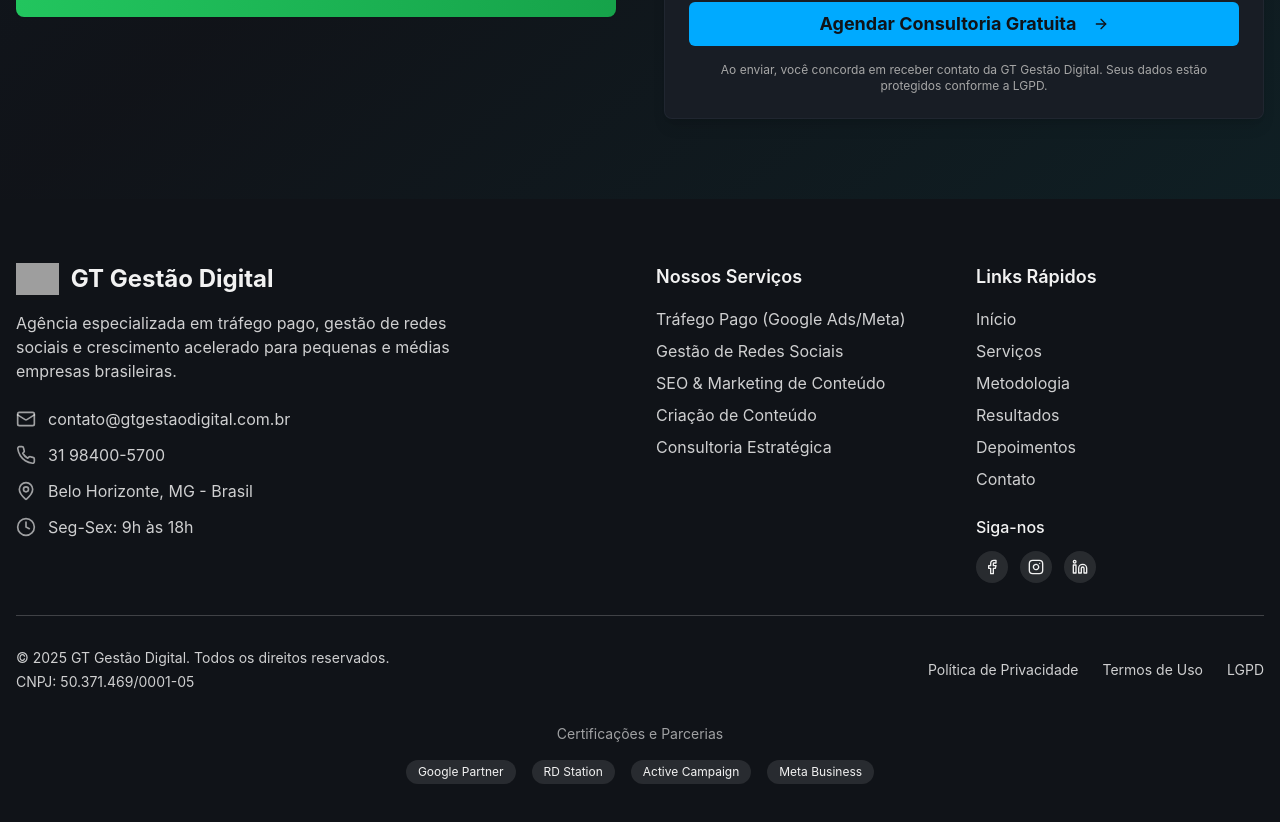
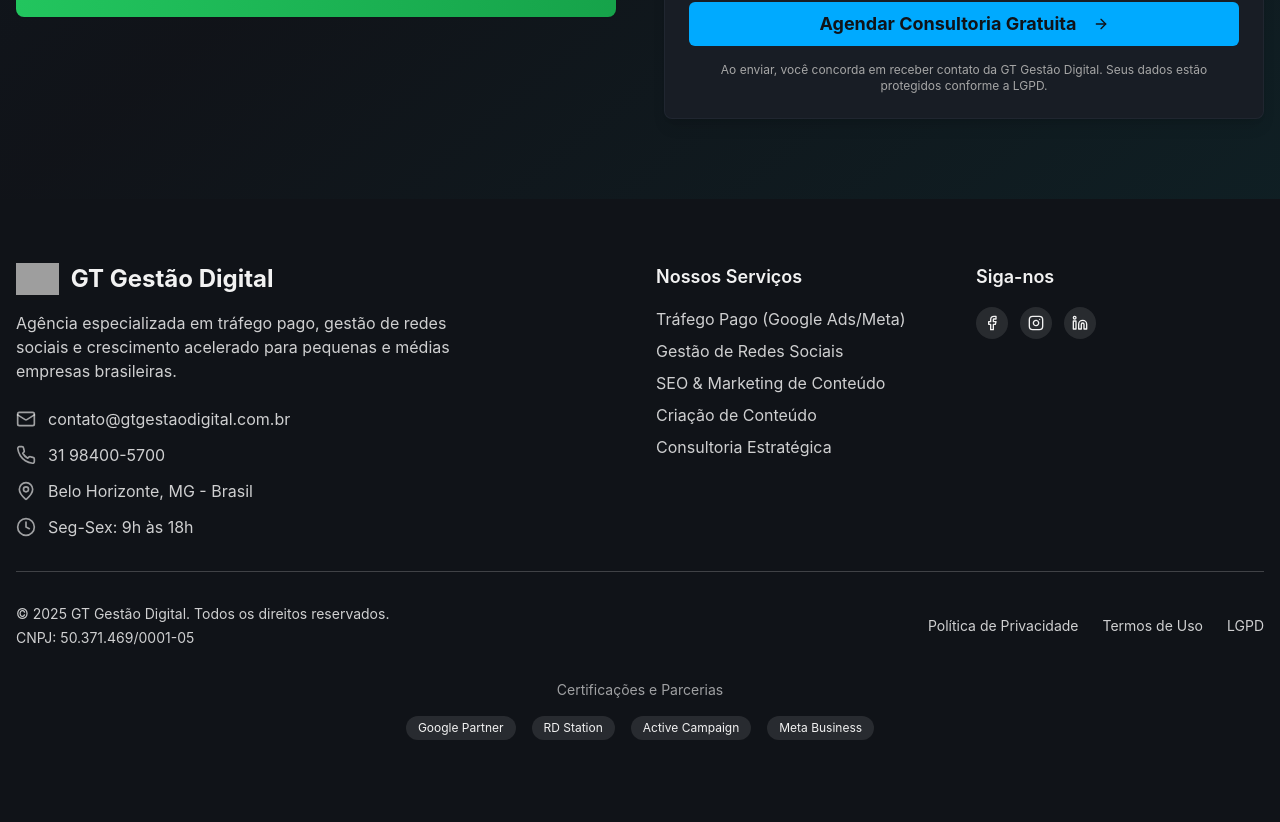
Before and after one commit to gt19889/lp-tp-sm, a React (Vite) app: page / in a window 1280 px wide. Shown: the part 8820-9642 px from the top of the page. Built offline with nearby package versions, Linux system fonts and the light colour scheme; grey boxes are pictures that could not be loaded.

Commit message:
Remover links rápidos não funcionais
Removi os links rápidos do footer pois não estavam funcionando.

```diff
--- a/src/components/Footer.tsx
+++ b/src/components/Footer.tsx
@@ -12,14 +12,6 @@ const Footer = () => {
     "Consultoria Estratégica"
   ];
 
-  const quickLinks = [
-    { name: "Início", href: "/" },
-    { name: "Serviços", href: "#services" },
-    { name: "Metodologia", href: "#methodology" },
-    { name: "Resultados", href: "#results" },
-    { name: "Depoimentos", href: "#testimonials" },
-    { name: "Contato", href: "#contact" }
-  ];
 
   return (
     <footer className="bg-background text-foreground">
@@ -90,25 +82,9 @@ const Footer = () => {
             </ul>
           </div>
 
-          {/* Quick Links */}
+          {/* Social Media */}
           <div>
-            <h4 className="text-lg font-semibold mb-4">Links Rápidos</h4>
-            <ul className="space-y-2">
-              {quickLinks.map((link, index) => (
-                <li key={index}>
-                  <a
-                    href={link.href}
-                    className="text-white/80 hover:text-white transition-colors"
-                  >
-                    {link.name}
-                  </a>
-                </li>
-              ))}
-            </ul>
-
-            {/* Social Media */}
-            <div className="mt-6">
-              <h5 className="font-medium mb-3">Siga-nos</h5>
+            <h4 className="text-lg font-semibold mb-4">Siga-nos</h4>
               <div className="flex gap-3">
                 <a
                   href="https://www.facebook.com/gtgestaodigital"
@@ -139,7 +115,6 @@ const Footer = () => {
                 </a>
               </div>
             </div>
-          </div>
         </div>
 
         <Separator className="my-8 bg-white/20" />
```
